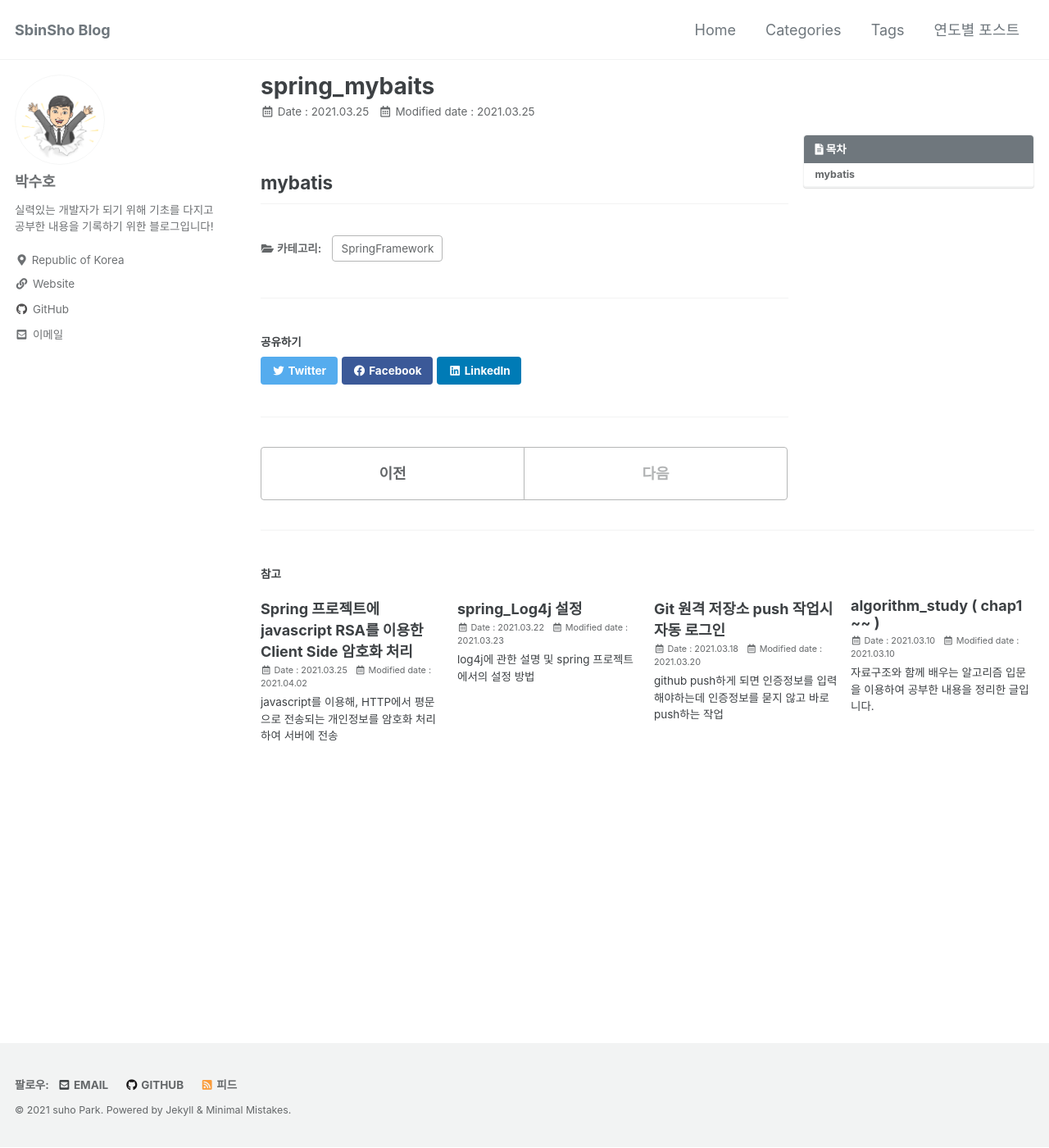
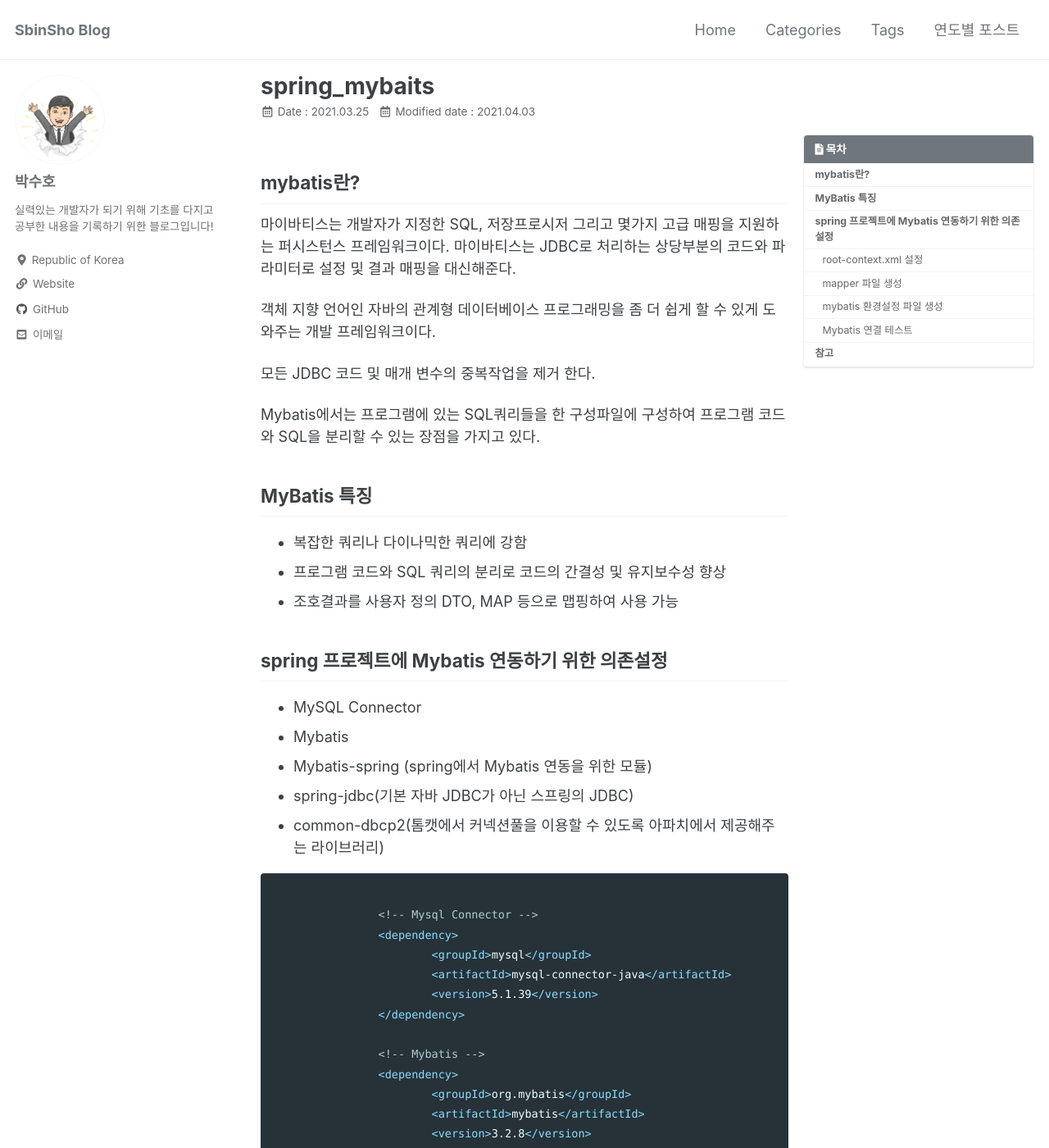
Before and after one commit to SbinSho/SbinSho.github.io, a Jekyll site: the page built from _posts/2021-03-25-spring_mybatis.md, in a window 1280 px wide and 1400 px high. Shown: the whole window at 82% size. Built offline with Jekyll 4.4.1, drawn with Linux system fonts in a browser that asks for light colours; cached includes are drawn as plain includes; some of the changed text lies outside the part shown.

Commit message:
포스트 밑줄 제거

````diff
--- a/_posts/2021-03-25-spring_mybatis.md
+++ b/_posts/2021-03-25-spring_mybatis.md
@@ -8,8 +8,105 @@ toc: true
 toc_sticky: true
 toc_label: "목차"
 
-last_modified_at : 2021-03-25
+last_modified_at : 2021-04-03
 
 ---
 
-## mybatis
+## mybatis란?
+마이바티스는 개발자가 지정한 SQL, 저장프로시저 그리고 몇가지 고급 매핑을 지원하는 퍼시스턴스 프레임워크이다. 마이바티스는 JDBC로 처리하는 상당부분의 코드와 파라미터로 설정 및 결과 매핑을 대신해준다.
+
+객체 지향 언어인 자바의 관계형 데이터베이스 프로그래밍을 좀 더 쉽게 할 수 있게 도와주는 개발 프레임워크이다.
+
+모든 JDBC 코드 및 매개 변수의 중복작업을 제거 한다.
+
+Mybatis에서는 프로그램에 있는 SQL쿼리들을 한 구성파일에 구성하여 프로그램 코드와 SQL을 분리할 수 있는 장점을 가지고 있다.
+
+## MyBatis 특징
+
+* 복잡한 쿼리나 다이나믹한 쿼리에 강함
+* 프로그램 코드와 SQL 쿼리의 분리로 코드의 간결성 및 유지보수성 향상
+* 조호결과를 사용자 정의 DTO, MAP 등으로 맵핑하여 사용 가능
+
+## spring 프로젝트에 Mybatis 연동하기 위한 의존설정
+* MySQL Connector
+* Mybatis
+* Mybatis-spring (spring에서 Mybatis 연동을 위한 모듈)
+* spring-jdbc(기본 자바 JDBC가 아닌 스프링의 JDBC)
+* common-dbcp2(톰캣에서 커넥션풀을 이용할 수 있도록 아파치에서 제공해주는 라이브러리)
+
+```xml
+
+		<!-- Mysql Connector -->
+		<dependency>
+			<groupId>mysql</groupId>
+			<artifactId>mysql-connector-java</artifactId>
+			<version>5.1.39</version>
+		</dependency>
+
+		<!-- Mybatis -->
+		<dependency>
+			<groupId>org.mybatis</groupId>
+			<artifactId>mybatis</artifactId>
+			<version>3.2.8</version>
+		</dependency>
+
+		<!-- Mybatis-Spring -->
+		<dependency>
+			<groupId>org.mybatis</groupId>
+			<artifactId>mybatis-spring</artifactId>
+			<version>1.2.2</version>
+		</dependency>
+
+		<!-- Spring-JDBC -->
+		<dependency>
+			<groupId>org.springframework</groupId>
+			<artifactId>spring-jdbc</artifactId>
+			<version>${org.springframework-version}</version>
+		</dependency>
+
+		<!-- common-dbcp -->
+		<dependency>
+			<groupId>org.apache.commons</groupId>
+			<artifactId>commons-dbcp2</artifactId>
+			<version>2.7.0</version>
+		</dependency>
+
+```
+
+### root-context.xml 설정
+
+
+```xml
+
+
+
+
+```
+
+* DataSource
+    *
+* SqlSessionFactory
+    *
+* SqlSessionTemplate
+    *
+
+
+### mapper 파일 생성
+
+
+### mybatis 환경설정 파일 생성
+
+
+###
+
+### Mybatis 연결 테스트
+
+
+
+
+## 참고
+* https://mybatis.org/mybatis-3/ko/index.html
+
+* https://codevang.tistory.com/249
+
+* https://khj93.tistory.com/entry/MyBatis-MyBatis%EB%9E%80-%EA%B0%9C%EB%85%90-%EB%B0%8F-%ED%95%B5%EC%8B%AC-%EC%A0%95%EB%A6%AC
--- a/_sass/minimal-mistakes/_base.scss
+++ b/_sass/minimal-mistakes/_base.scss
@@ -126,6 +126,9 @@ blockquote {
 /* links */
 
 a {
+
+  text-decoration: none;
+
   &:focus {
     @extend %tab-focus;
   }
````
Also changed, not shown: _posts/2021-03-25-javascript_RSA.md (+3 -0 lines).
